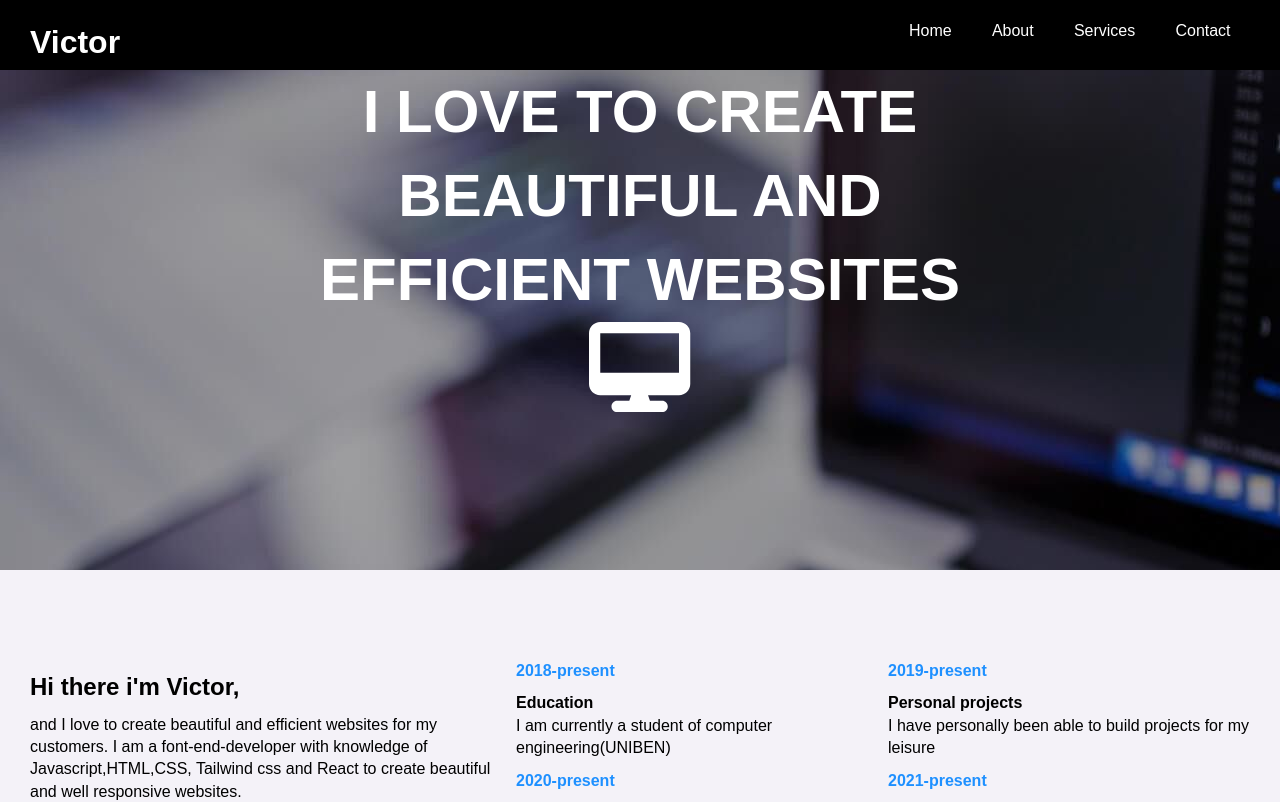
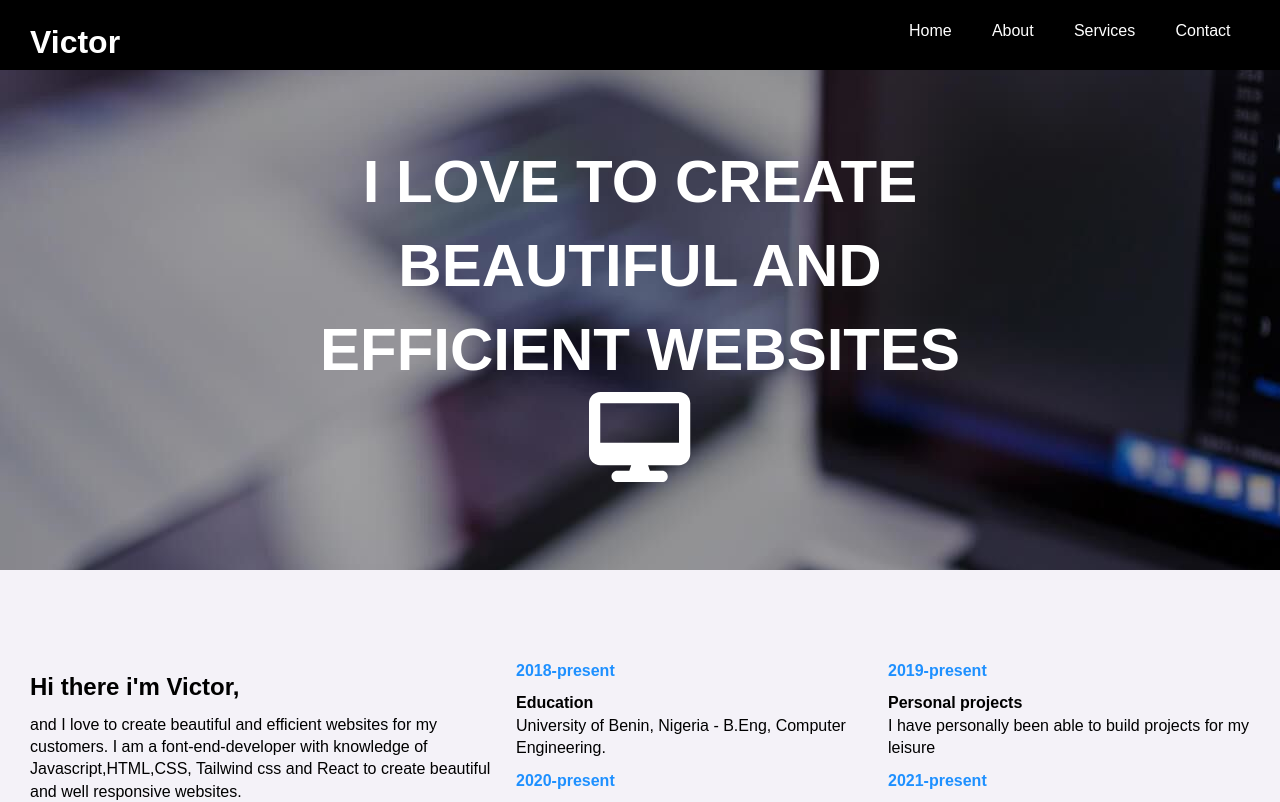
Before and after one commit to Osas66/My-Portfolio, a React (Create React App) app: page / in a window 1280 px wide. Shown: the top 802 px of the page. Built offline with nearby package versions, Linux system fonts and the light colour scheme.

Commit message:
change filexxx

```diff
--- a/src/App.css
+++ b/src/App.css
@@ -63,6 +63,7 @@ header {
 }
 .text-area{
   padding:250px;
+  padding-top: 320px;
   padding-bottom: 400px;
   text-align: center;
   font-size: 30px;
@@ -324,15 +325,18 @@ header {
     position: fixed;
     height: 100%;
     width: 100%;
+    gap:0%;
     padding-top: 20px;
-    gap:5%;
     top:70px;
     right:-100%;
     transition: all 1s;
   }
+  .nav-links ul li {
+    margin-bottom: 10%;
+  }
   .text-area {
     padding: 100px;
-    padding-top: 250px;
+    padding-top: 300px;
     font-size: 20px;
   }
   .introduction-div {
--- a/src/components/Body.js
+++ b/src/components/Body.js
@@ -58,7 +58,7 @@ function Body() {
                         <div className='experience'>
                             <h4>2018-present</h4>
                             <strong><p>Education</p></strong>
-                            <p>I am currently a student of computer engineering(UNIBEN)</p>
+                            <p>University of Benin, Nigeria - B.Eng, Computer Engineering.</p>
                             <h4>2020-present</h4>
                             <strong> <p>freelance web developer</p></strong>
                             <p>I have been able to aid some customers to bring their business online</p>
```
